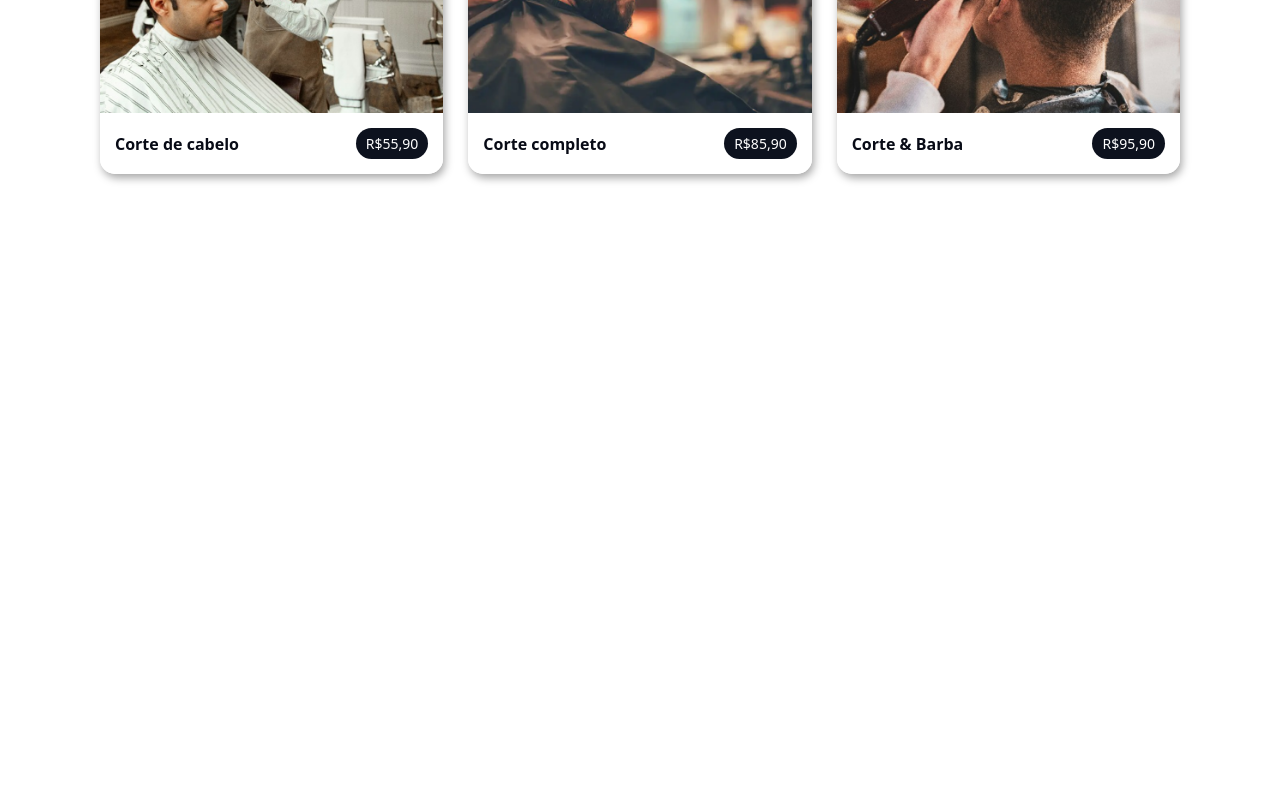
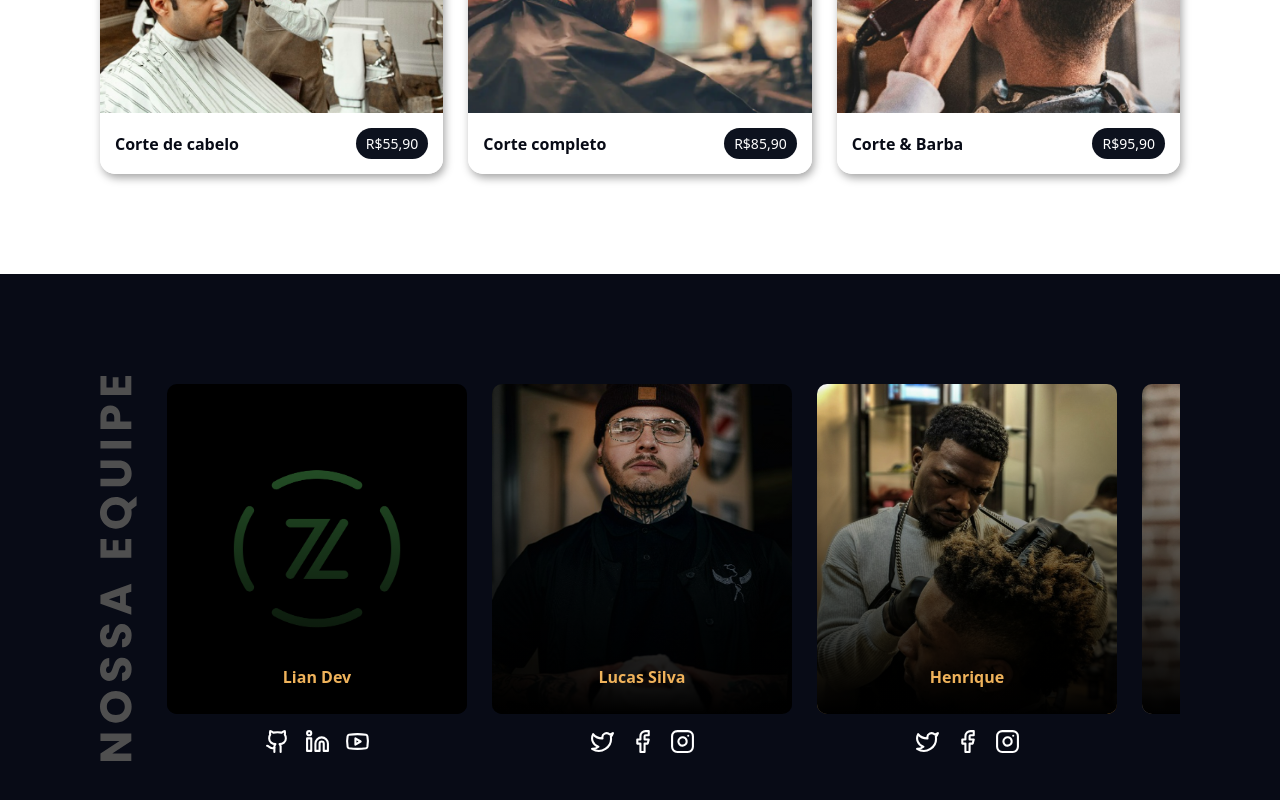
Before and after one commit to lian-carvalho/Barbearia, a Next.js app: page / in a window 1280 px wide. Shown: the part 1757-2557 px from the top of the page. Before the commit the page ends 2031 px from the top, so only its background shows below. Built offline with nearby package versions, Linux system fonts and the light colour scheme.

Commit message:
Adição a página inicial

```diff
--- a/app/page.tsx
+++ b/app/page.tsx
@@ -2,6 +2,7 @@ import Header from "@/components/navigation/Header";
 import HeroSection from "@/components/sections/HeroSection";
 import AboutUsSection from "@/components/sections/AboutUsSection";
 import ServicesSection from "@/components/sections/ServicesSection";
+import OurTeamSection from "@/components/sections/OurTeamSection";
 
 export default function Home() {
   return (
@@ -10,6 +11,7 @@ export default function Home() {
       <HeroSection />
       <AboutUsSection />
       <ServicesSection />
+      <OurTeamSection />
     </div>
   );
 }
```
